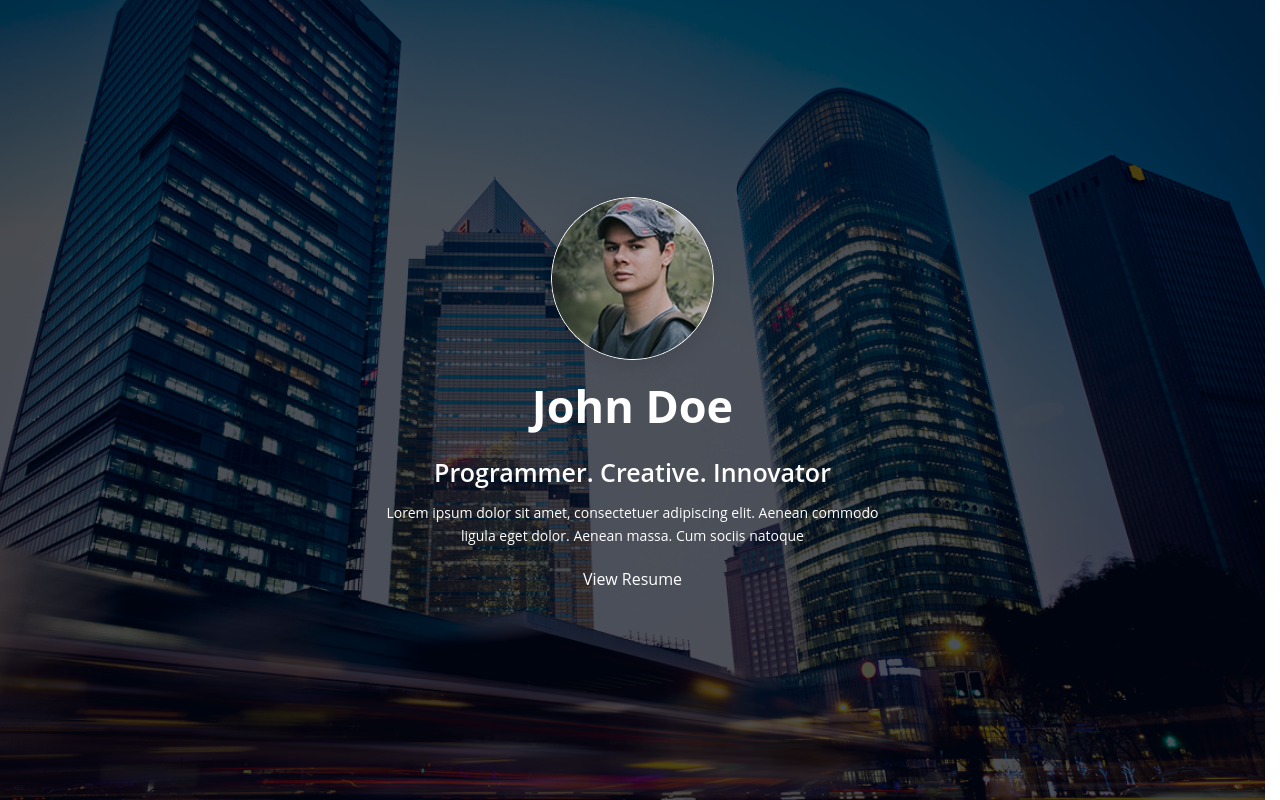
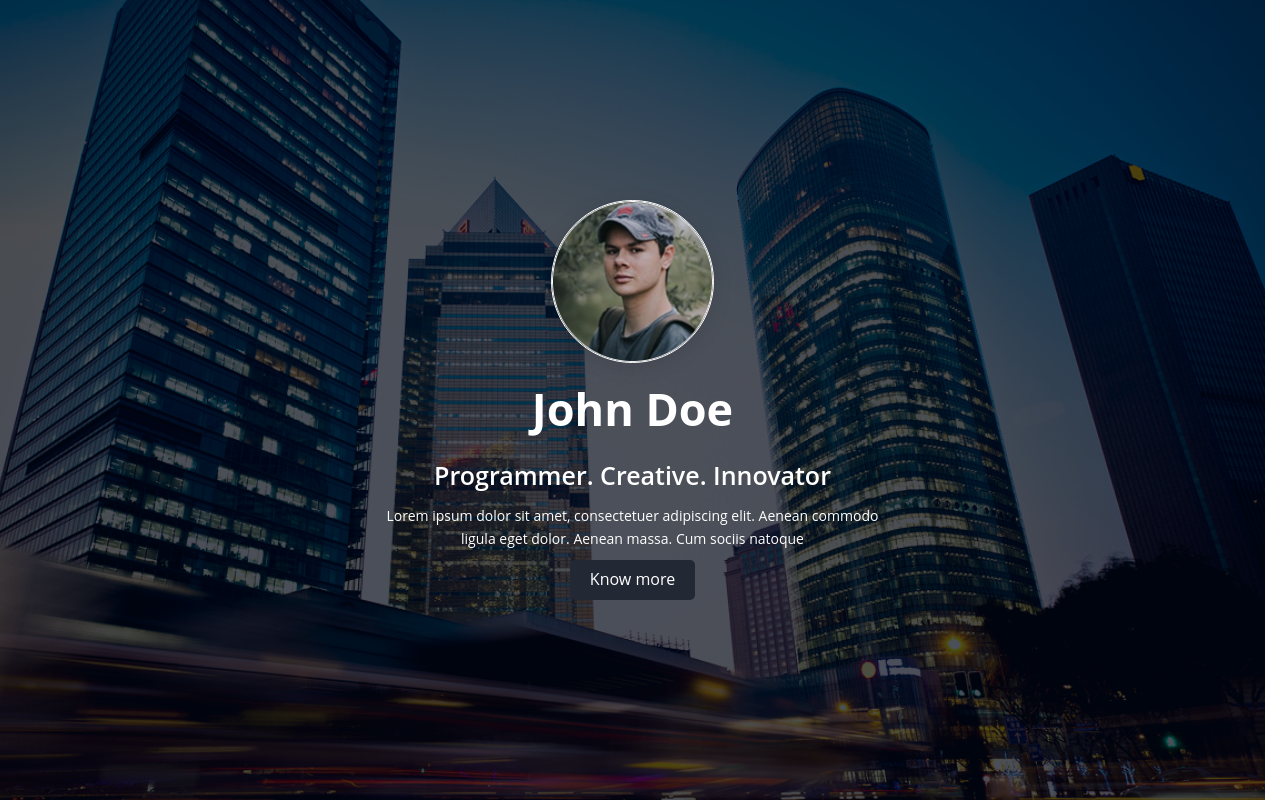
Before and after one commit to Nurdaulet7/cv-app, a React (Vite) app: page / in a window 1280 px wide. Built offline with nearby package versions, Linux system fonts and the light colour scheme.

Commit message:
refactor(PhotoBox): rename classes for consistency and update size handling
feat(Home): implement navigation to resume using Button component

feat(Button): create reusable Button component with size variants

chore(routes): define route constants for navigation

```diff
--- /dev/null
+++ b/src/components/Button/Button.module.scss
@@ -0,0 +1,32 @@
+@use '@styles/helpers' as *;
+
+.button {
+	@include reset-button;
+	display: inline-flex;
+	align-items: center;
+	justify-content: center;
+	gap: 10px;
+	background-color: $color-secondary;
+	min-width: 120px;
+	height: 40px;
+	border-radius: $border-radius;
+	padding-inline: 20px;
+	font-size: $font-size-base;
+	color: $color-light;
+
+	&--sm {
+		font-size: 14px;
+	}
+
+	&--md {
+		font-size: 16px;
+	}
+
+	&--lg {
+		font-size: 18px;
+	}
+
+	@include hover {
+		background-color: $color-primary;
+	}
+}
--- /dev/null
+++ b/src/components/Button/Button.tsx
@@ -0,0 +1,47 @@
+import React from 'react';
+
+import clsx from 'clsx';
+
+import styles from './Button.module.scss';
+
+interface ButtonProps extends React.ButtonHTMLAttributes<HTMLButtonElement> {
+	text: string;
+	icon?: React.ReactNode;
+	className?: string;
+	type?: 'button' | 'submit' | 'reset';
+	size?: 'sm' | 'md' | 'lg';
+	onClick?: () => void;
+	disabled?: boolean;
+	form?: string;
+}
+
+const Button: React.FC<ButtonProps> = ({
+	text,
+	icon,
+	className = '',
+	size = 'md',
+	type = 'button',
+	onClick,
+	disabled = false,
+	form,
+}) => {
+	return (
+		<button
+			type={type}
+			onClick={onClick}
+			className={clsx(
+				styles.button,
+				styles[`button--${size}`],
+				{ [styles['button--with-icon']]: !!icon },
+				className
+			)}
+			disabled={disabled}
+			form={form}
+		>
+			{icon}
+			<span>{text}</span>
+		</button>
+	);
+};
+
+export default Button;
--- a/src/components/PhotoBox/PhotoBox.module.css
+++ b/src/components/PhotoBox/PhotoBox.module.css
@@ -1,22 +1,22 @@
-.photo {
+.photoBox {
   border-radius: 50%;
   -o-object-fit: cover;
      object-fit: cover;
   box-shadow: 0 4px 20px rgba(0, 0, 0, 0.1);
-  display: block;
+  border: 1px solid white;
 }
 
-.small {
+.photoBox--small {
   width: 40px;
   height: 40px;
 }
 
-.medium {
+.photoBox--medium {
   width: 100px;
   height: 100px;
 }
 
-.large {
+.photoBox--large {
   width: 163px;
   height: 163px;
 }/*# sourceMappingURL=PhotoBox.module.css.map */
--- a/src/components/PhotoBox/PhotoBox.module.scss
+++ b/src/components/PhotoBox/PhotoBox.module.scss
@@ -1,21 +1,21 @@
-.photo {
+.photoBox {
 	border-radius: 50%;
 	object-fit: cover;
 	box-shadow: 0 4px 20px rgba(0, 0, 0, 0.1);
-	display: block;
+	border: 1px solid white;
 }
 
-.small {
+.photoBox--small {
 	width: 40px;
 	height: 40px;
 }
 
-.medium {
+.photoBox--medium {
 	width: 100px;
 	height: 100px;
 }
 
-.large {
+.photoBox--large {
 	width: 163px;
 	height: 163px;
 }
--- a/src/components/PhotoBox/PhotoBox.tsx
+++ b/src/components/PhotoBox/PhotoBox.tsx
@@ -2,19 +2,35 @@ import clsx from 'clsx';
 
 import styles from './PhotoBox.module.scss';
 
+type Size = 'small' | 'medium' | 'large';
 interface PhotoBoxProps {
 	src: string;
 	alt: string;
-	size?: 'small' | 'medium' | 'large';
+	size?: Size;
 	className?: string;
 }
 
-const PhotoBox = ({ src, alt, size = 'medium', className }: PhotoBoxProps) => {
+const sizeMap: Record<Size, number> = {
+	small: 40,
+	medium: 100,
+	large: 163,
+};
+
+const PhotoBox: React.FC<PhotoBoxProps> = ({
+	src,
+	alt,
+	size = 'medium',
+	className = '',
+}) => {
+	const sizeValue = sizeMap[size];
+
 	return (
 		<img
-			className={clsx(styles.photo, styles[size], className)}
 			src={src}
 			alt={alt}
+			width={sizeValue}
+			height={sizeValue}
+			className={clsx(styles.photoBox, styles[`photoBox--${size}`], className)}
 		/>
 	);
 };
--- /dev/null
+++ b/src/constants/routes.ts
@@ -0,0 +1,4 @@
+export const ROUTES = {
+	HOME: '/',
+	RESUME: '/resume',
+};
--- a/src/pages/Home/Home.tsx
+++ b/src/pages/Home/Home.tsx
@@ -1,9 +1,19 @@
+import { useNavigate } from 'react-router-dom';
+
 import avatar from '@/assets/images/avatar_large.png';
+import Button from '@/components/Button/Button';
 import PhotoBox from '@/components/PhotoBox/PhotoBox';
+import { ROUTES } from '@/constants/routes';
 
 import styles from './Home.module.scss';
 
 const Home = () => {
+	const navigate = useNavigate();
+
+	const goToResume = () => {
+		navigate(ROUTES.RESUME);
+	};
+
 	return (
 		<main className={styles.home}>
 			<section className={styles['home__intro']}>
@@ -21,9 +31,7 @@ const Home = () => {
 					commodo ligula eget dolor. Aenean massa. Cum sociis natoque
 				</p>
 
-				<a href='/resume' className={styles['home__button']}>
-					View Resume
-				</a>
+				<Button onClick={goToResume} text='Know more' />
 			</section>
 		</main>
 	);
```
Also changed, not shown: 1 other file (tests, documents, lock files or other folders).
